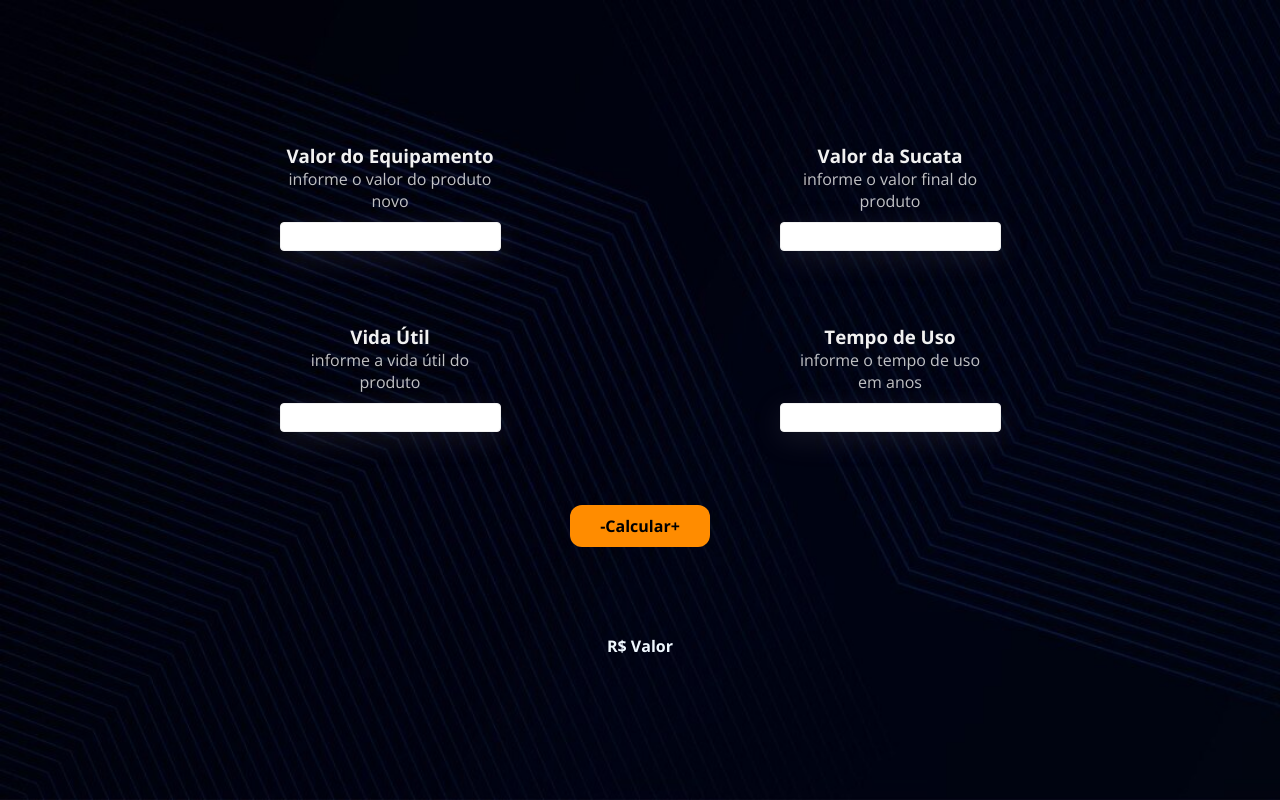
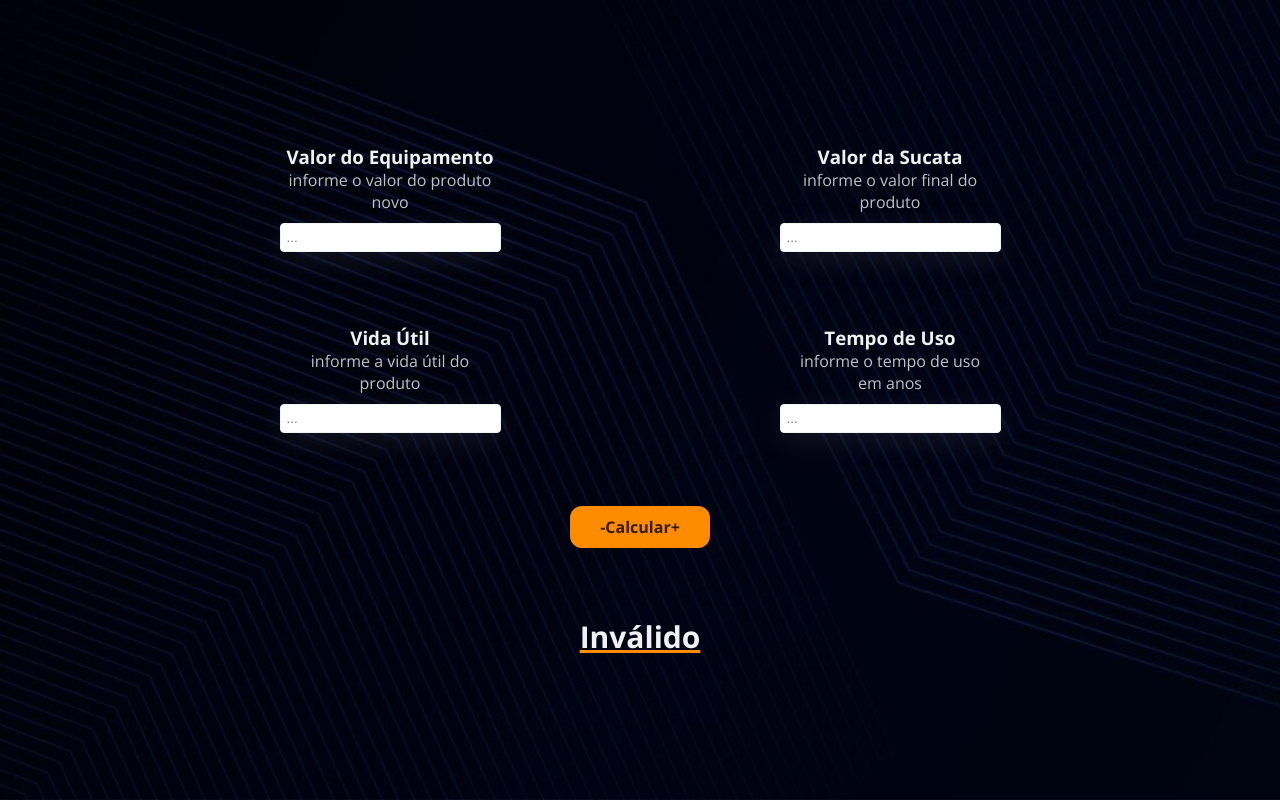
Before and after one commit to JPacademico/calculadora-DP2, a plain HTML site: page index.html in a window 1280 px wide. Both pictures are taken after a click on the element "-Calcular+". Drawn offline with nearby package versions, Linux system fonts and the light colour scheme.

Commit message:
commit lendario

```diff
--- a/assets/js/script.js
+++ b/assets/js/script.js
@@ -1,6 +1,19 @@
-const valorEquipamento = document.getElementById('equipamento')
-const valorSucata = document.getElementById('sucata')
-const valorUtil = document.getElementById('vida-util')
-const valorUso = document.getElementById('tempo-uso')
 
-document.getElementById('calcula').addEventListener('click', function())
+
+document.getElementById('calcula').addEventListener('click', function(){
+    let valorEquipamento = document.getElementById('equipamento').value
+    let valorSucata = document.getElementById('sucata').value
+    let valorUtil = document.getElementById('vida-util').value
+    let valorUso = document.getElementById('tempo-uso').value
+
+    let DP = (valorEquipamento - valorSucata) / valorUtil * valorUso
+
+    if(valorEquipamento == "" || valorSucata == "" || valorUtil == "" || valorUso == ""){
+        document.getElementById('result').innerHTML = "Inválido";
+    }else{
+        document.getElementById('result').innerHTML = "R$" + DP.toFixed(2);
+
+    }
+
+
+});
--- a/assets/styles/style.css
+++ b/assets/styles/style.css
@@ -81,13 +81,26 @@ p{
     text-align: center;
 }
 
+#calcula{
+    opacity: 0.8;
+}
+
+#calcula:hover{
+    opacity: 1;
+}
+
 .input-resultado{
-    margin-top: 40px;
+    margin-top: 20px;
     max-width: 200px;
     width: 100%;
 }
 
+
 #result{
-    color: aliceblue;
+    color: #f1f1f1;
     opacity: 1;
+    font-size: 30px;
+    font-weight: bold;
+    text-decoration: underline;
+    text-decoration-color: darkorange;
 }
--- a/index.html
+++ b/index.html
@@ -12,24 +12,24 @@
             <div class="input-container">
                 <h3>Valor do Equipamento</h3>
                 <p>informe o valor do produto novo</p>
-                <input type="text" id="equipamento" >
+                <input type="text" id="equipamento" data-mask="000000" placeholder="...">
             </div>
             <div class="input-container">
                 <h3>Valor da Sucata</h3>
                 <p>informe o valor final do produto</p>
-                <input type="text" id="Sucata" >
+                <input type="text" id="sucata" data-mask="000000" placeholder="...">
             </div>
         </section>
         <section>
             <div class="input-container">
                 <h3>Vida Útil</h3>
                 <p>informe a vida útil do produto</p>
-                <input type="text" id="vida-util" >
+                <input type="text" id="vida-util" data-mask="000000" placeholder="...">
             </div>
             <div class="input-container">
                 <h3>Tempo de Uso</h3>
                 <p>informe o tempo de uso em anos</p>
-                <input type="text" id="tempo-uso" >
+                <input type="text" id="tempo-uso" data-mask="000000" placeholder="...">
             </div>
         </section>
         <section>
@@ -45,4 +45,7 @@
     </main>
 
 </body>
+<script src="https://cdnjs.cloudflare.com/ajax/libs/jquery/3.7.1/jquery.min.js" integrity="sha512-v2CJ7UaYy4JwqLDIrZUI/4hqeoQieOmAZNXBeQyjo21dadnwR+8ZaIJVT8EE2iyI61OV8e6M8PP2/4hpQINQ/g==" crossorigin="anonymous" referrerpolicy="no-referrer"></script>
+<script src="https://cdnjs.cloudflare.com/ajax/libs/jquery.mask/1.14.16/jquery.mask.min.js" integrity="sha512-pHVGpX7F/27yZ0ISY+VVjyULApbDlD0/X0rgGbTqCE7WFW5MezNTWG/dnhtbBuICzsd0WQPgpE4REBLv+UqChw==" crossorigin="anonymous" referrerpolicy="no-referrer"></script>
+<script src="assets/js/script.js"></script>
 </html>
```
